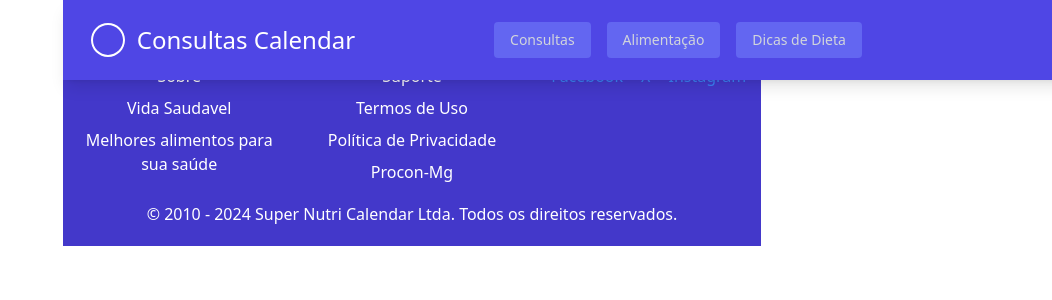
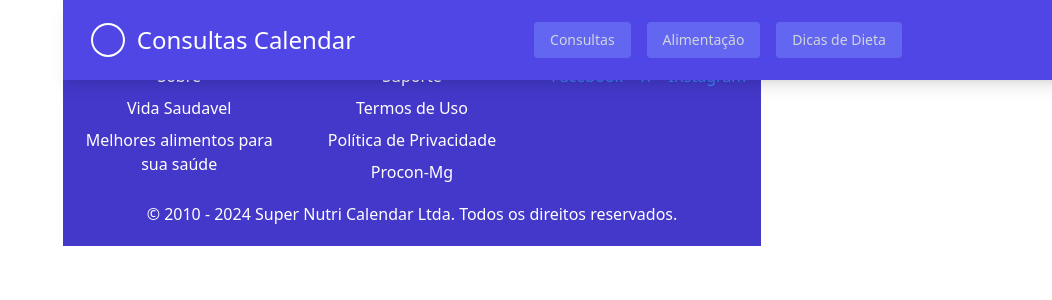
Before and after one commit to FelipeMateus4/Projeto-Inovia-FullStack, a React (Vite) app in the folder frontend/: page /auth in a window 1280 px wide. Shown: the top 300 px of the page, without its empty margins (228-1280 px from the left). Built offline with nearby package versions, Linux system fonts and the light colour scheme.

Commit message:
feat: melhorar a centralidade da lista

```diff
--- a/frontend/src/Components/Header/Header.jsx
+++ b/frontend/src/Components/Header/Header.jsx
@@ -32,7 +32,7 @@ const Navigation = () => {
                     </div>
 
                     {/* Navegação */}
-                    <ul className="flex space-x-4 ml-auto mr-60 ">
+                    <ul className="flex space-x-4 ml-auto mr-40 ">
                         {['Consultas', 'Alimentação', 'Dicas de Dieta'].map((item) => (
                             <li
                                 key={item}
```
